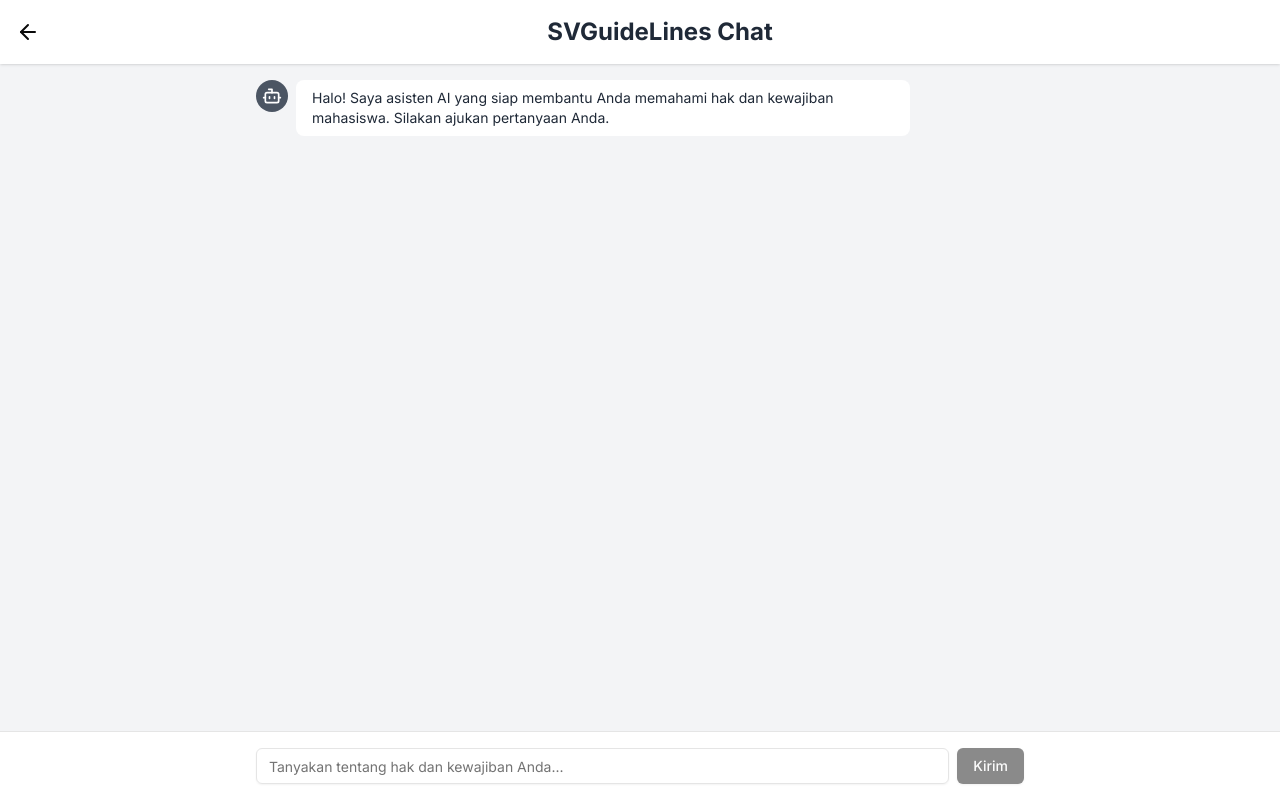
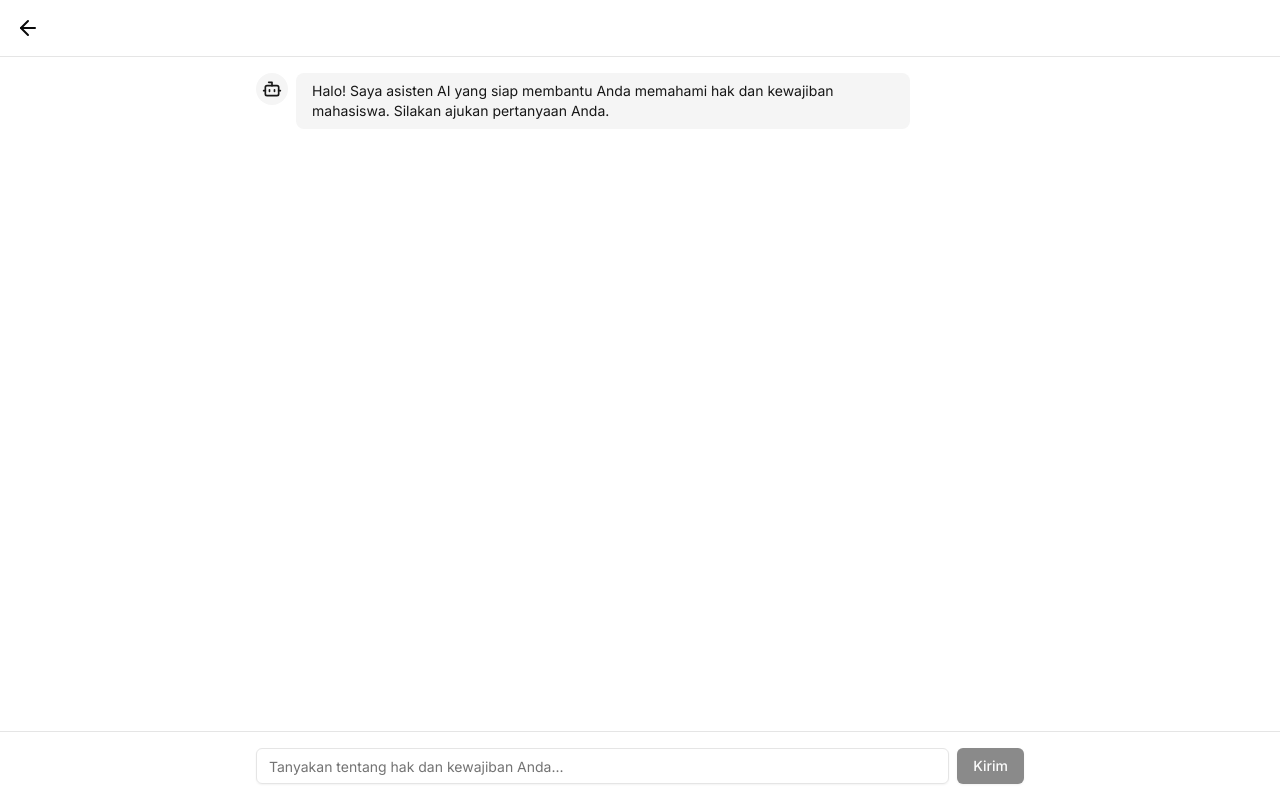
Before and after one commit to Fairuzzzzz/SV-guide-lines-chat, a Next.js app: page /chat in a window 1280 px wide. Built offline with nearby package versions, Linux system fonts and the light colour scheme.

Commit message:
update ui chat

```diff
--- a/components/ChatComponent.tsx
+++ b/components/ChatComponent.tsx
@@ -1,15 +1,17 @@
 "use client";
 
-import { useState, useRef, useEffect } from "react";
+import { useRef, useEffect } from "react";
 import { useChat } from "ai/react";
 import { Button } from "@/components/ui/button";
 import { Input } from "@/components/ui/input";
 import { ScrollArea } from "@/components/ui/scroll-area";
 import Link from "next/link";
 import { ArrowLeft, User, Bot } from "lucide-react";
+import { cn } from "@/lib/utils";
 
 export default function ChatComponent() {
-  const { messages, input, handleInputChange, handleSubmit } = useChat({
+  const { messages, input, handleInputChange, handleSubmit, isLoading } =
+    useChat({
       api: "/api/chat",
       initialMessages: [
         {
@@ -19,37 +21,27 @@ export default function ChatComponent() {
             "Halo! Saya asisten AI yang siap membantu Anda memahami hak dan kewajiban mahasiswa. Silakan ajukan pertanyaan Anda.",
         },
       ],
+      onResponse: (response) => {
+        // This ensures we're properly handling the streaming response
+        if (!response.ok) {
+          console.error("Response error:", response.statusText);
+        }
+      },
+      onFinish: (message) => {
+        // Handle completion of the response
+        console.log("Response finished:", message);
+      },
     });
-  const [isTyping, setIsTyping] = useState(false);
+
   const scrollAreaRef = useRef<HTMLDivElement>(null);
 
-  // Auto scroll to bottom when new message arrives
   useEffect(() => {
-    const scrollToBottom = () => {
     if (scrollAreaRef.current) {
-        const scrollElement = scrollAreaRef.current;
-        scrollElement.scrollTop = scrollElement.scrollHeight;
+      scrollAreaRef.current.scrollTop = scrollAreaRef.current.scrollHeight;
     }
-    };
-    scrollToBottom();
   }, [messages]);
 
-  const onSubmit = async (e: React.FormEvent<HTMLFormElement>) => {
-    e.preventDefault();
-    if (!input.trim()) return;
-
-    setIsTyping(true);
-    try {
-      await handleSubmit(e);
-    } catch (error) {
-      console.error("Error sending message:", error);
-    } finally {
-      setIsTyping(false);
-    }
-  };
-
   const formatMessage = (content: string) => {
-    // Handle bullet points and formatting
     return content.split("\n").map((line, i) => (
       <span key={i} className="block">
         {line.trim()}
@@ -58,48 +50,48 @@ export default function ChatComponent() {
   };
 
   return (
-    <div className="flex flex-col h-screen bg-gray-100 dark:bg-gray-900">
-      <header className="p-4 bg-white dark:bg-gray-800 shadow flex items-center">
-        <Link href="/" className="mr-4">
-          <ArrowLeft className="h-6 w-6" />
+    <div className="flex flex-col h-screen bg-background">
+      <header className="sticky top-0 z-50 w-full border-b bg-background/95 backdrop-blur supports-[backdrop-filter]:bg-background/60">
+        <div className="container flex h-14 items-center px-4">
+          <Link
+            href="/"
+            className="flex items-center hover:opacity-80 transition-opacity"
+          >
+            <ArrowLeft className="h-6 w-6 mr-2" />
           </Link>
-        <h1 className="text-2xl font-bold text-center text-gray-800 dark:text-white flex-grow">
-          SVGuideLines Chat
-        </h1>
+        </div>
       </header>
 
-      <div className="flex-grow overflow-hidden relative">
-        <ScrollArea className="absolute inset-0 p-4" ref={scrollAreaRef}>
+      <ScrollArea className="flex-1 p-4" ref={scrollAreaRef}>
         <div className="space-y-4 max-w-3xl mx-auto">
           {messages.map((message) => (
             <div
               key={message.id}
-                className={`flex items-start space-x-2 ${
-                  message.role === "user"
-                    ? "flex-row-reverse space-x-reverse"
-                    : ""
-                }`}
+              className={cn(
+                "flex items-start space-x-2",
+                message.role === "user" && "flex-row-reverse space-x-reverse",
+              )}
             >
               <div
-                  className={`flex-shrink-0 w-8 h-8 rounded-full flex items-center justify-center ${
-                    message.role === "user"
-                      ? "bg-blue-500"
-                      : "bg-gray-600 dark:bg-gray-700"
-                  }`}
+                className={cn(
+                  "flex-shrink-0 w-8 h-8 rounded-full flex items-center justify-center",
+                  message.role === "user" ? "bg-primary" : "bg-secondary",
+                )}
               >
                 {message.role === "user" ? (
-                    <User className="h-5 w-5 text-white" />
+                  <User className="h-5 w-5 text-primary-foreground" />
                 ) : (
-                    <Bot className="h-5 w-5 text-white" />
+                  <Bot className="h-5 w-5 text-secondary-foreground" />
                 )}
               </div>
 
               <div
-                  className={`flex-grow max-w-[80%] rounded-lg px-4 py-2 ${
+                className={cn(
+                  "flex-grow max-w-[80%] rounded-lg px-4 py-2",
                   message.role === "user"
-                      ? "bg-blue-500 text-white"
-                      : "bg-white dark:bg-gray-700 text-gray-800 dark:text-white"
-                  }`}
+                    ? "bg-primary text-primary-foreground"
+                    : "bg-secondary text-secondary-foreground",
+                )}
               >
                 <div className="whitespace-pre-wrap text-sm">
                   {formatMessage(message.content)}
@@ -108,41 +100,40 @@ export default function ChatComponent() {
             </div>
           ))}
 
-            {isTyping && (
+          {isLoading && (
             <div className="flex items-start space-x-2">
-                <div className="w-8 h-8 rounded-full bg-gray-600 dark:bg-gray-700 flex items-center justify-center">
-                  <Bot className="h-5 w-5 text-white" />
+              <div className="w-8 h-8 rounded-full bg-secondary flex items-center justify-center">
+                <Bot className="h-5 w-5 text-secondary-foreground" />
               </div>
-                <div className="bg-white dark:bg-gray-700 rounded-lg px-4 py-2">
+              <div className="bg-secondary rounded-lg px-4 py-2">
                 <div className="flex space-x-2">
-                    <div className="w-2 h-2 bg-gray-400 rounded-full animate-bounce" />
-                    <div className="w-2 h-2 bg-gray-400 rounded-full animate-bounce [animation-delay:0.2s]" />
-                    <div className="w-2 h-2 bg-gray-400 rounded-full animate-bounce [animation-delay:0.4s]" />
+                  <div className="w-2 h-2 bg-secondary-foreground rounded-full animate-bounce" />
+                  <div className="w-2 h-2 bg-secondary-foreground rounded-full animate-bounce [animation-delay:0.2s]" />
+                  <div className="w-2 h-2 bg-secondary-foreground rounded-full animate-bounce [animation-delay:0.4s]" />
                 </div>
               </div>
             </div>
           )}
         </div>
       </ScrollArea>
-      </div>
 
+      <div className="border-t bg-background p-4">
         <form
-        onSubmit={onSubmit}
-        className="p-4 bg-white dark:bg-gray-800 border-t dark:border-gray-700"
+          onSubmit={handleSubmit}
+          className="container flex gap-2 max-w-3xl mx-auto"
         >
-        <div className="flex space-x-2 max-w-3xl mx-auto">
           <Input
             value={input}
             onChange={handleInputChange}
             placeholder="Tanyakan tentang hak dan kewajiban Anda..."
             className="flex-grow"
-            disabled={isTyping}
+            disabled={isLoading}
           />
-          <Button type="submit" disabled={isTyping || !input.trim()}>
+          <Button type="submit" disabled={isLoading || !input.trim()}>
             Kirim
           </Button>
+        </form>
       </div>
-      </form>
     </div>
   );
 }
```
Lines whose indentation alone changed are shown as unchanged.
